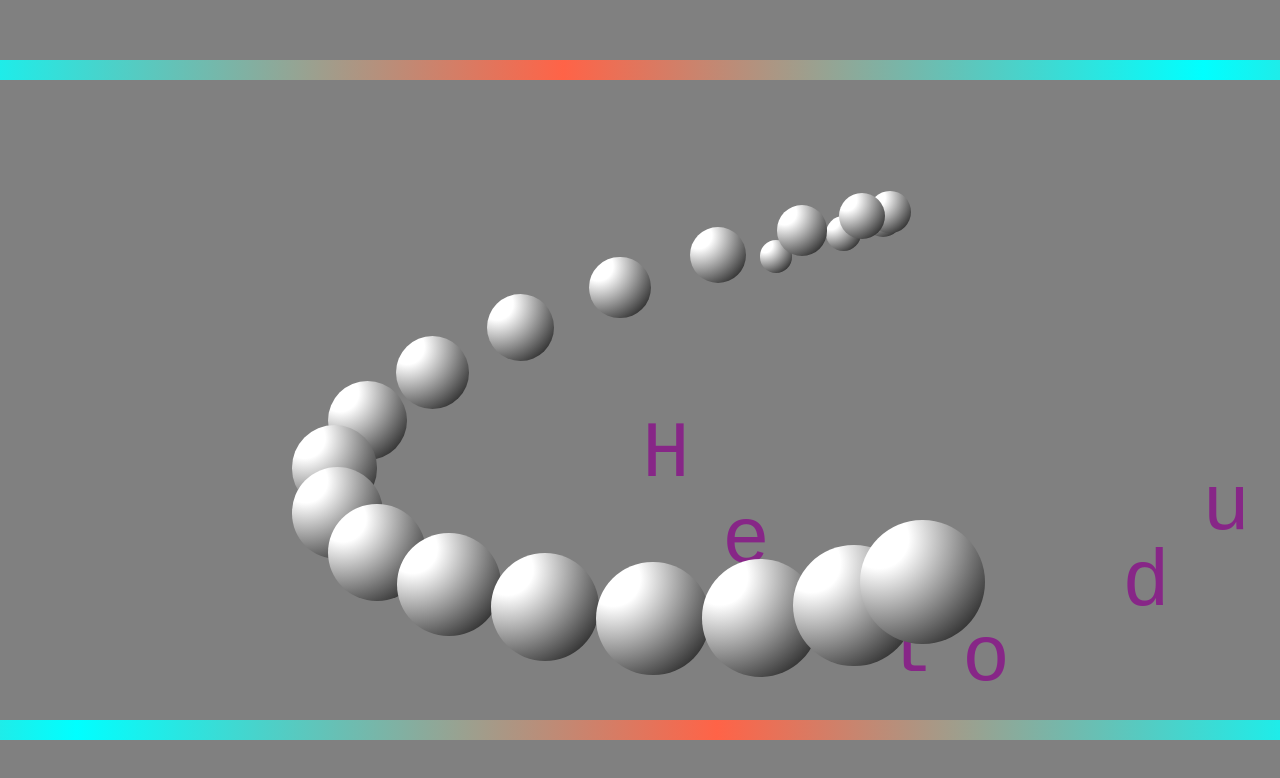
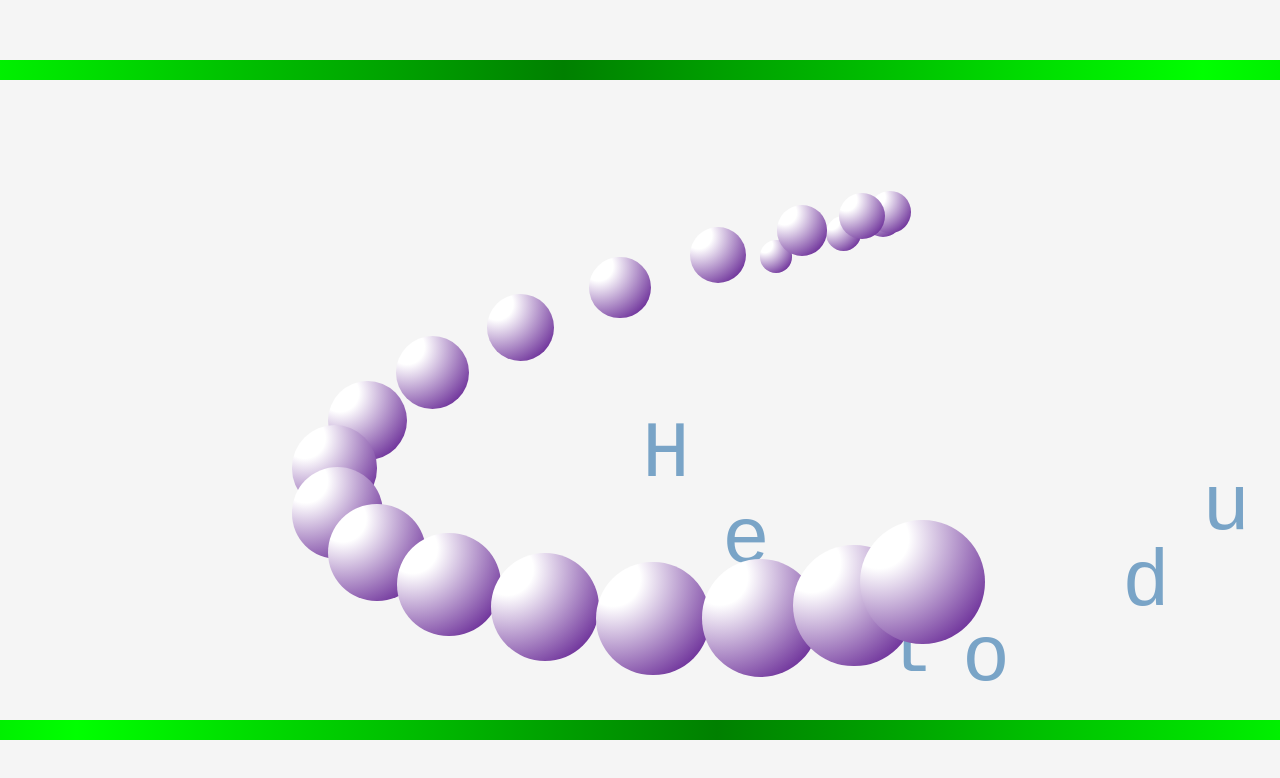
Before and after one commit to zbrozo/JS-demo1, a plain HTML site: page index.html in a window 1280 px wide. Both pictures are taken after a click on the link "Start demo". Drawn offline with Linux system fonts and the light colour scheme.

Commit message:
Design changes and Promises added

```diff
--- a/demo.css
+++ b/demo.css
@@ -1,5 +1,10 @@
 :root {
-    --ball: black;
+    --background: whitesmoke;
+    --ball: indigo;
+    --grad1: green;
+    --grad2: lime;
+    --scroll: steelblue;
+    --button: steelblue;
 }
 
 @import url('https://fonts.googleapis.com/css2?family=Space+Mono:wght@700&display=swap');
@@ -7,7 +12,7 @@
 body {
     position: relative;
     overflow: hidden;
-    background-color: grey;
+    background-color: var(--background);
     margin: 0;
     padding: 0;
     border: 0;
@@ -25,10 +30,10 @@ body {
     height: 100vh;
 }
 
-#title div div:first-child a {
+#title > div > div:first-child a {
     display: flex;
     color: white;
-    background-color: darkmagenta;
+    background-color: var(--button);
 
     width: 150px;
     height: 150px;
@@ -45,27 +50,27 @@ body {
     height: 100vh;
 }
 
-.bars div:first-child {
+#bars > div:first-child {
     position: absolute;
     background-size: 200%;
     width: 100%;
     height: 20px;
     top: 60px;
 
-    background-image: linear-gradient(to right, tomato, cyan, tomato, cyan, tomato);
+    background-image: linear-gradient(to right, var(--grad1), var(--grad2), var(--grad1), var(--grad2), var(--grad1));
     -webkit-animation: gradient1 5s linear infinite;
     -moz-animation: gradient1 5s linear infinite;
     animation: gradient1 5s linear infinite;
 }
 
-.bars div:last-child {
+#bars > div:last-child {
     position: absolute;
     background-size: 200%;
     width: 100%;
     height: 20px;
     bottom: 60px;
 
-    background-image: linear-gradient(to right, tomato, cyan, tomato, cyan, tomato);
+    background-image: linear-gradient(to right, var(--grad1), var(--grad2), var(--grad1), var(--grad2), var(--grad1));
     -webkit-animation: gradient1 5s linear infinite reverse;
     -moz-animation: gradient1 5s linear infinite reverse;
     animation: gradient1 5s linear infinite reverse;
@@ -95,13 +100,13 @@ body {
     width: 100px;
     height: 100px;
 
+    background-color: black;
+    border-radius: 50%;
+    background-image: radial-gradient(circle at 15% 15%, white 20%, var(--ball));
+
     marin: 0;
     padding: 0;
     border: 0;
-
-    background-color: black;
-    border-radius: 50%;
-    background-image: radial-gradient(circle at 15% 15%, white 20%, var(--ball));
 }
 
 .letter {
@@ -112,10 +117,10 @@ body {
     font-size: 100px;
     line-height: 150px;
 
-    color:darkmagenta;
+    color:var(--scroll);
     opacity: 0.7;
 
     margin: 0;
-
     padding: 0;
+    border: 0;
 }
--- a/demo.js
+++ b/demo.js
@@ -5,7 +5,7 @@ document.addEventListener('DOMContentLoaded',() => {
     const title = document.getElementById('title');
     const demo = document.getElementById('demo');
     start.addEventListener('click', (event) => {
-        loadAndPlayMusic();
+        //loadAndPlayMusic();
         title.style.display = 'none';
         demo.style.display = 'block';
         startDemo();
@@ -60,17 +60,19 @@ const generateSinusArray = function(s, max, amp)
 const SinusBalls3d = function(playfield) {
     const ballNumber = 20;
 
-    const ballDeg = [0, 0, 0, 0, 0];
+    const ballDeg = [0,0,0,0,0];
 
     // x, x2, y, y2, z
     const config0 = { add: [2,1,-5,3,2], between: [ 60,-50,40,-30,20] };
-    const config1 = { add: [2,-5,3,7,0], between: [200,-0,200,-0,0] };
+    const config1 = { add: [2,-5,3,7,0], between: [30,-20,30,10,0] };
     const config2 = { add: [2,-5,3,-3,3], between: [ 20,0,700,0,20] };
     const config3 = { add: [2,-5,3,-10,0], between: [400,0,200,-0,0] };
+    const config4 = { start: [0, 0, 256, 0, 0], add: [259,0,-259,0,0], between: [51,0,-51,0,0] };
 
-    const config = [ config0, config1, config2, config3 ];
     let configNr = 0;
-    let currentConfig = config[0];
+
+    const config = [ config0, config3, config4, config2, config1 ];
+    let currentConfig = config[configNr];
 
     const ballSize = 100;
     const barHeight = 80;
@@ -82,9 +84,20 @@ const SinusBalls3d = function(playfield) {
     let sinus = [];
     let sinus2 = [];
 
+    initConfig();
     createBalls();
     generateSinusArray(sinus, 1024, 1);
     generateSinusArray(sinus2, 1024, 0.5);
+
+    function initConfig() {
+        if ('start' in currentConfig) {
+            for (let i = 0; i < ballDeg.length; ++i) {
+                ballDeg[i] = currentConfig.start[i];
+            }
+        } else {
+            ballDeg.fill(0, 0, ballDeg.length);
+        }
+    }
 
     function next() {
         ++configNr;
@@ -93,8 +106,7 @@ const SinusBalls3d = function(playfield) {
         }
 
         currentConfig = config[configNr];
-
-        ballDeg.fill(0, 0, ballDeg.length);
+        initConfig();
     }
 
     function setScreenSize(w, h) {
@@ -110,7 +122,7 @@ const SinusBalls3d = function(playfield) {
         }
     }
 
-    function animate() {
+    function processBalls() {
         const sinLength = sinus.length;
 
         const deg = [...ballDeg];
@@ -149,6 +161,12 @@ const SinusBalls3d = function(playfield) {
         }
     }
 
+    function animate() {
+        return new Promise((resolve) => {
+            processBalls();
+            resolve();
+        });
+    }
 
     return {
         animate,
@@ -171,14 +189,12 @@ const Scroller = function(playfield, text) {
     const scrollSinOffset = 20;
     const barHeight = 80;
 
-    let sinus = [];
     let letters = [];
 
     let width = playfield.clientWidth;
     let height = playfield.clientHeight;
 
     createLetters();
-    generateSinusArray(sinus, 360, 1);
 
     function setScreenSize(w, h) {
         width = w;
@@ -197,16 +213,6 @@ const Scroller = function(playfield, text) {
             letters.push(letter);
         }
     }
-
-    function animate() {
-        let pos = scrollPos;
-        let deg = scrollDeg;
-
-        let tpos = textPos;
-        let tfx = textFx;
-
-        const sinLength = sinus.length;
-        const areaHeight = height - fontHeight - (barHeight * 2);
 
     const getTextPosAndFx = (pos, fx) => {
         const allowedFx = [ 0, 1, 2 ];
@@ -229,8 +235,20 @@ const Scroller = function(playfield, text) {
         }
     };
 
+    function processChars() {
+        let pos = scrollPos;
+        let deg = scrollDeg;
+
+        let tpos = textPos;
+        let tfx = textFx;
+
+        const maxDeg = 360;
+        const areaHeight = height - fontHeight - (barHeight * 2);
+        const radian = Math.PI / 180;
+
         for (const letter of letters) {
-            const y = sinus[deg] * (areaHeight/2) + (areaHeight/2) + barHeight;
+            const sinus = Math.sin(deg * radian);
+            const y = sinus * (areaHeight/2) + (areaHeight/2) + barHeight;
 
             const found = getTextPosAndFx(tpos, tfx);
             tpos = found.pos;
@@ -239,9 +257,9 @@ const Scroller = function(playfield, text) {
             if (tfx === 0) {
                 letter.rotate = 0;
             } else if (tfx === 1) {
-                letter.rotate = sinus[deg];
+                letter.rotate = sinus;
             } else if (tfx === 2) {
-                letter.rotate = deg * Math.PI/180;
+                letter.rotate = deg * radian;
             }
 
             letter.x = pos;
@@ -252,7 +270,7 @@ const Scroller = function(playfield, text) {
 
             ++tpos;
             deg += scrollSinOffset;
-            deg %= sinLength;
+            deg %= maxDeg;
         }
 
         scrollDeg += scrollSinSpeed;
@@ -268,7 +286,14 @@ const Scroller = function(playfield, text) {
             textFx = found.fx;
         }
 
-        scrollDeg %= sinLength;
+        scrollDeg %= maxDeg;
+    }
+
+    function animate() {
+        return new Promise((resolve) => {
+            processChars();
+            resolve();
+        });
     }
 
     return {
@@ -303,9 +328,18 @@ const startDemo = function() {
         scroller.createLetters();
     });
 
-    function animate() {
-        balls.animate();
-        scroller.animate();
+    async function animate() {
+        //const s = Date.now();
+
+        let first = balls.animate();
+        //await first;
+        let second = scroller.animate();
+        //await second;
+
+        await Promise.all([first, second]);
+
+        //console.log(Date.now() - s);
+
         requestAnimationFrame(animate);
     }
 
@@ -341,6 +375,8 @@ const text = "                    "
       + "      "
       + "\x01This demo was made in november 2022."
       + "      "
+      + "Press left mouse button for different balls movements."
+      + "      "
       + "\x00If you don't know Amiga or C64 old demo style let me explain that what you see is just sinus balls with a little 3d perspective and DYCP scroll text."
       + " DYCP stands for different Y charset position."
       + "      "
--- a/index.html
+++ b/index.html
@@ -15,13 +15,13 @@
             <div>Welcome to Demo #1</div>
             <div>Programming - Zbrożo</div>
             <div>Music Player - <a href="https://www.neoartcr.com/flod.htm">FLOD by Neoart</a></div>
-            <div>Music - Mahoney (original by Karsten Obarski)</div>
+            <div>Music - K.Obarski</div>
             <div>Font - Google</div>
         </div>
     </section>
 
     <section id="demo">
-        <div class="bars">
+        <div id="bars">
             <div></div>
             <div></div>
         </div>
```
Lines whose indentation alone changed are shown as unchanged.
